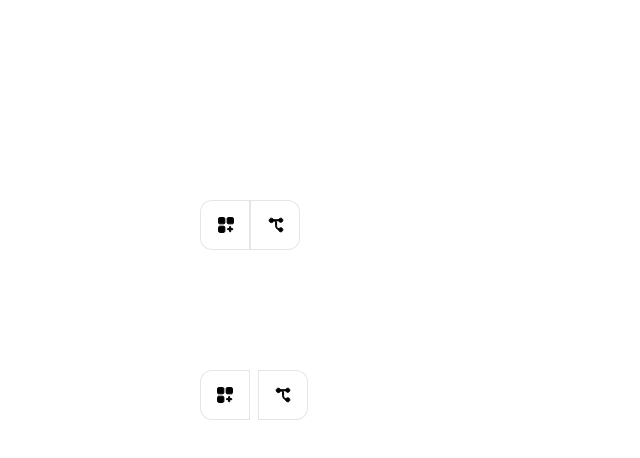
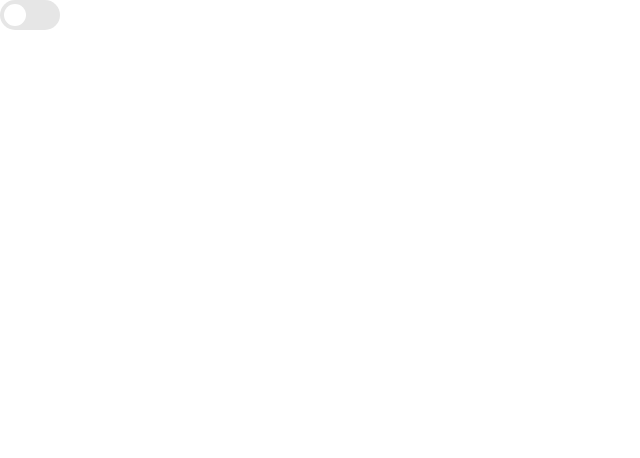
Before and after one commit to VAR0102/test-project, a Next.js app: page / in a window 1280 px wide. Shown: the top 458 px of the page, without its empty margins (0-640 px from the left). Built offline with nearby package versions, Linux system fonts and the light colour scheme.

Commit message:
add togle like seperate  component

```diff
--- /dev/null
+++ b/src/app/Components/shared/Togle/index.tsx
@@ -0,0 +1,46 @@
+"use client";
+
+import React, { ReactNode, useState } from "react";
+
+interface TogleProps {
+  className?: string;
+  children?: ReactNode;
+  leftIcon?: ReactNode;
+  disabled?: boolean;
+}
+const solidStyles = {
+  on: "w-[60px] h-[30px] bg-[#3C5A4B] rounded-[20px]",
+  off: "w-[60px] h-[30px] bg-[#E6E6E6] rounded-[20px]",
+};
+
+const Togle = ({
+
+  className = "",
+  children,
+  disabled = false,
+}: TogleProps) => {
+  const [toggled, setToggled] = useState(false);
+
+
+    return (
+      <button
+        onClick={() => {
+          setToggled((state) => !state);
+        }}
+        disabled={disabled}
+        className={`relative cursor-pointer flex items-center transition-all duration-300
+       disabled:bg-gray  disabled:cursor-not-allowed ${
+          toggled ? solidStyles.on : solidStyles.off
+        } ${className}`}
+      >
+        <span
+          className={`w-[22px] h-[22px] bg-white rounded-full transition-all duration-300 ${
+            toggled ? "ml-[34px]" : "ml-1"
+          }`}
+        ></span>
+        {children}
+      </button>
+    );
+  }
+
+export default Togle;
--- a/src/app/page.tsx
+++ b/src/app/page.tsx
@@ -25,6 +25,7 @@ import Input from "./Components/shared/Input";
 import Navigate from "./Components/shared/Navigate";
 import NavigateRail from "./Components/shared/NavigateRail";
 import SmallTab from "./Components/shared/SmallTab";
+import Togle from "./Components/shared/Togle";
 
 export default function HomePage() {
   // const groupItems = [
@@ -136,16 +137,16 @@ export default function HomePage() {
 
      <LargeTab variant="group" labels={labels}   />
 <LargeTab variant="single" >Advisorr</LargeTab> */}
-
+{/*
       <div className="flex flex-col justify-center px-50 pt-50 space-y-30">
-        <SmallTab variant="group" items={items}></SmallTab>
+        <SmallTab variant="group" items={items} disabled></SmallTab>
 
         <SmallTab
           variant="line"
           icons={[{ left: <AppIcon />, right: <BranchIcon /> }]}
         />
-      </div>
-
+      </div> */}
+<Togle />
       {/*
       <Checkbox variant="CheckSolid" status="number"> 1</Checkbox>
 
```
